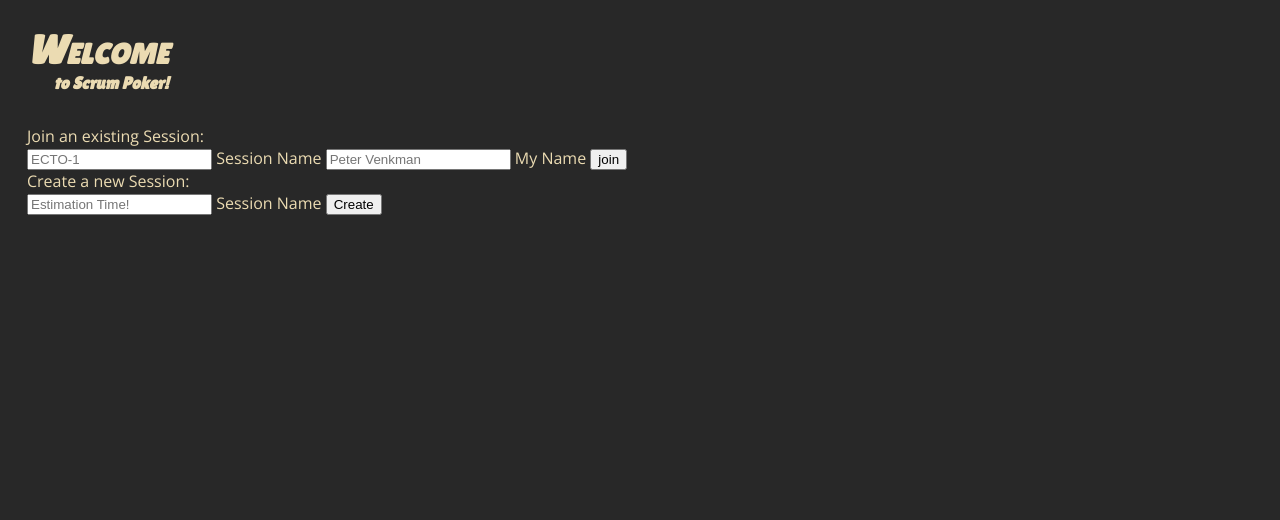
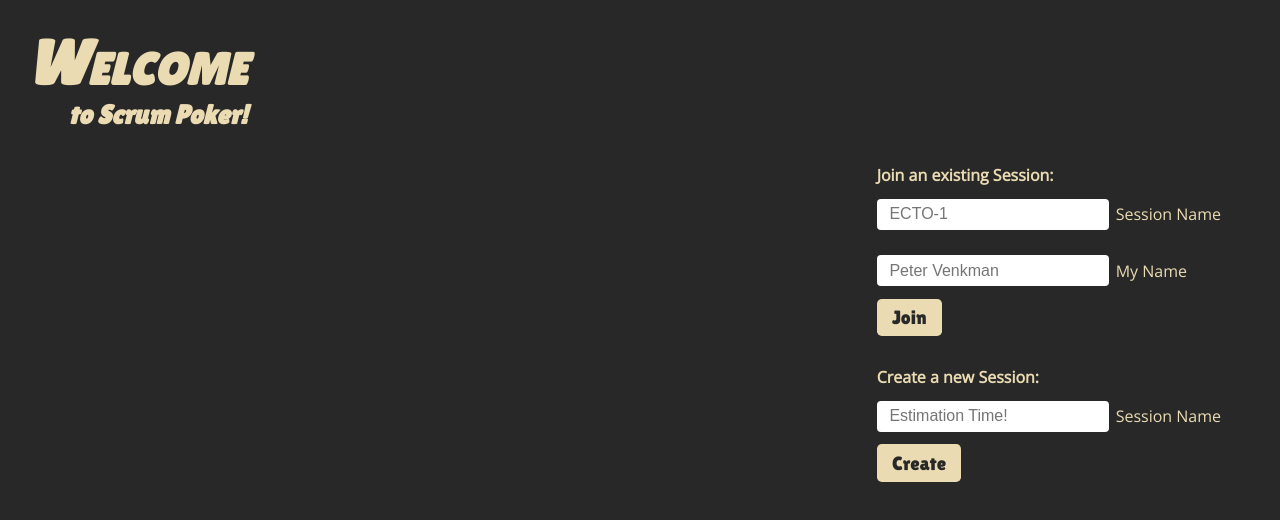
Before and after one commit to douglasryanadams/cardsup, a plain HTML site: page web/index.html in a window 1280 px wide. Drawn offline with nearby package versions, Linux system fonts and the light colour scheme.

Commit message:
Format Welcome Page

```diff
--- a/web/index.html
+++ b/web/index.html
@@ -18,10 +18,11 @@
     <style rel="stylesheet" type="text/css">
         /* Placeholder */
         #header {
-            font-size: 1.8em;
+            font-size: 2.8em;
             font-family: 'Lilita One', Arial, sans-serif;
             margin-bottom: 30px;
         }
+
         #welcome {
             font-weight: bold;
             font-style: italic;
@@ -38,6 +39,34 @@
             font-style: italic;
         }
 
+        #content {
+            text-align: right;
+        }
+
+        #content-right {
+            display: inline-block;
+            text-align: left;
+            margin-right: 2em;
+        }
+
+        .input-text {
+            margin-left: 0;
+        }
+
+        .button-submit {
+            margin-left: 0;
+        }
+
+        .form-row {
+            display: flex;
+            flex-direction: row;
+            flex-wrap: wrap;
+        }
+
+        .form-element {
+            align-self: center;
+        }
+
     </style>
 </head>
 <body>
@@ -52,25 +81,53 @@
     </div>
 
     <div id="content">
+        <div id="content-right">
             <div id="join-form-wrapper">
-            Join an existing Session:
+                <strong>Join an existing Session:</strong>
                 <form id="join-from" action="/api/join" method="get">
-                <input id="join-session-id" type="text" autocomplete="session-name" name="session-id"
+                    <div class="form-row">
+                        <input id="join-session-id"
+                               class="input-text form-element"
+                               type="text"
+                               autocomplete="session-name"
+                               name="session-id"
                                placeholder="ECTO-1">
-                <label for="join-session-id">Session Name</label>
-                <input id="join-my-name" type="text" autocomplete="name" name="join-name" placeholder="Peter Venkman">
-                <label for="join-my-name">My Name</label>
-                <button type="submit" name="join-button">join</button>
+                        <label for="join-session-id" class="form-element">Session Name</label>
+                    </div>
+                    <div class="form-row">
+                        <input id="join-my-name"
+                               class="input-text form-element"
+                               type="text"
+                               autocomplete="name"
+                               name="join-name"
+                               placeholder="Peter Venkman">
+                        <label for="join-my-name" class="form-element">My Name</label>
+                    </div>
+                    <div class="form-row">
+                        <button type="submit" class="button-submit" name="join-button">Join</button>
+                    </div>
                 </form>
             </div>
+            <div style="height: 30px;">&nbsp;</div>
             <div id="create-form-wrapper">
-            Create a new Session:
+                <strong>Create a new Session:</strong>
                 <form id="create-from" action="/api/create" method="get">
-                <input id="create-session-name" type="text" autocomplete="session-name" name="session-name"
+                    <div class="form-row">
+                        <input id="create-session-name"
+                               class="input-text form-element"
+                               type="text"
+                               autocomplete="session-name"
+                               name="session-name"
                                placeholder="Estimation Time!">
-                <label for="create-session-name">Session Name</label>
-                <button type="submit" name="create-button">Create</button>
+                        <label for="create-session-name" class="form-element">Session Name</label>
+                    </div>
+                    <div class="form-row">
+
+                        <button type="submit" class="button-submit" name="create-button">Create</button>
+                    </div>
                 </form>
+            </div>
+
         </div>
     </div>
 
--- a/web/style/global.css
+++ b/web/style/global.css
@@ -20,3 +20,24 @@ body {
     color: var(--foreground);
     font-family: 'Open Sans', Arial, sans-serif;
 }
+
+.input-text {
+    padding: 0.4em 0.8em;
+    margin: 0.8em 0.4em;
+    border: none;
+    border-radius: 0.25em;
+    font-size: 1em;
+}
+
+.button-submit {
+    display: inline-block;
+    padding: 0.4em 0.8em;
+    cursor: pointer;
+    border: none;
+    border-radius: 0.25em;
+    text-decoration: none;
+    background: var(--foreground);
+    color: var(--background);
+    font-family: 'Lilita One', Arial, sans-serif;
+    font-size: 1.2em;
+}
```
Lines whose indentation alone changed are shown as unchanged.
